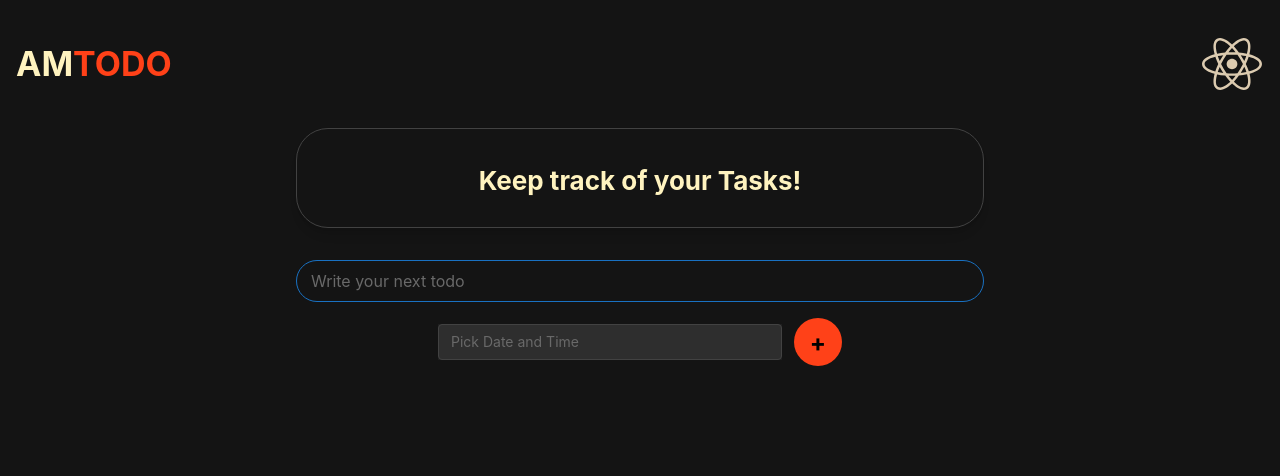
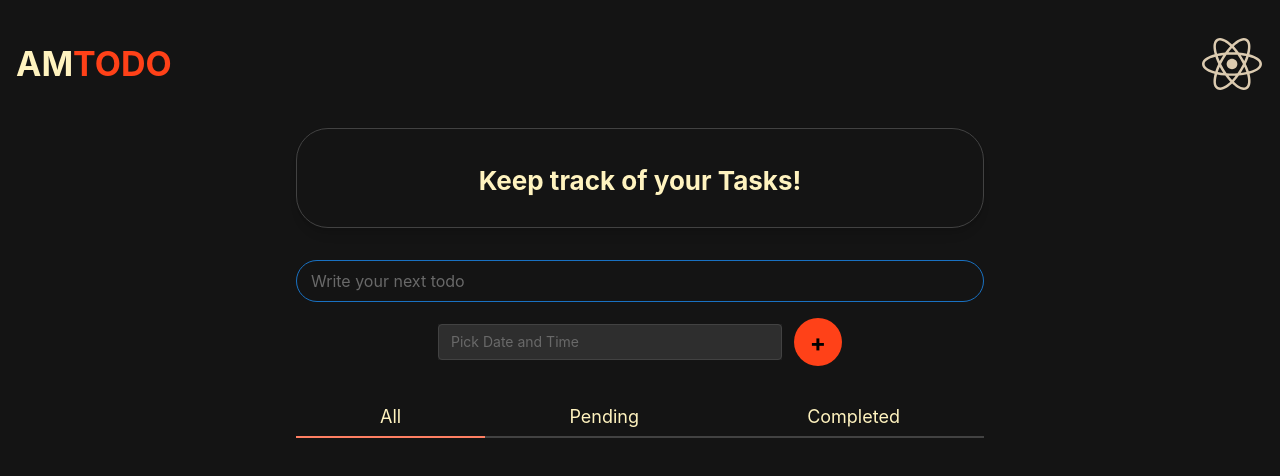
Before and after one commit to iam-annatar/react-todo, a React (Vite) app: page / in a window 1280 px wide. Shown: the top 476 px of the page. Built offline with nearby package versions, Linux system fonts and the light colour scheme.

Commit message:
feat: add filter tabs for renderign the todos

```diff
--- a/src/components/Todos.tsx
+++ b/src/components/Todos.tsx
@@ -1,4 +1,4 @@
-import { Stack } from "@mantine/core";
+import { Stack, Tabs, Text } from "@mantine/core";
 
 import { useTodoProvider } from "../hooks/useTodoProvider";
 import Todo from "./Todo";
@@ -6,14 +6,61 @@ import Todo from "./Todo";
 const Todos = () => {
   const { todos } = useTodoProvider();
 
+  const pendingTodos = todos.filter((todo) => !todo.complete);
+  const finishTodos = todos.filter((todo) => todo.complete);
+
   if (todos == null) return;
 
   return (
-    <Stack>
-      {todos.map((todo) => {
-        return <Todo key={todo.id} todo={todo} />;
-      })}
-    </Stack>
+    <Tabs keepMounted={false} color="customColor.3" defaultValue="All">
+      <Tabs.List grow mb="md">
+        <Tabs.Tab fz="lg" value="All">
+          All
+        </Tabs.Tab>
+        <Tabs.Tab fz="lg" value="Pending">
+          Pending
+        </Tabs.Tab>
+        <Tabs.Tab fz="lg" value="Completed">
+          Completed
+        </Tabs.Tab>
+      </Tabs.List>
+
+      <Tabs.Panel value="All">
+        <Stack>
+          {todos.map((todo) => {
+            return <Todo key={todo.id} todo={todo} />;
+          })}
+        </Stack>
+      </Tabs.Panel>
+
+      <Tabs.Panel value="Pending">
+        <Stack>
+          {pendingTodos.length > 0 ? (
+            pendingTodos.map((todo) => {
+              return <Todo key={todo.id} todo={todo} />;
+            })
+          ) : (
+            <Text ta="center" fw="bold">
+              Nothing to Show !
+            </Text>
+          )}
+        </Stack>
+      </Tabs.Panel>
+
+      <Tabs.Panel value="Completed">
+        <Stack>
+          {finishTodos.length > 0 ? (
+            finishTodos.map((todo) => {
+              return <Todo key={todo.id} todo={todo} />;
+            })
+          ) : (
+            <Text ta="center" fw="bold">
+              Nothing to Show !
+            </Text>
+          )}
+        </Stack>
+      </Tabs.Panel>
+    </Tabs>
   );
 };
 
```
